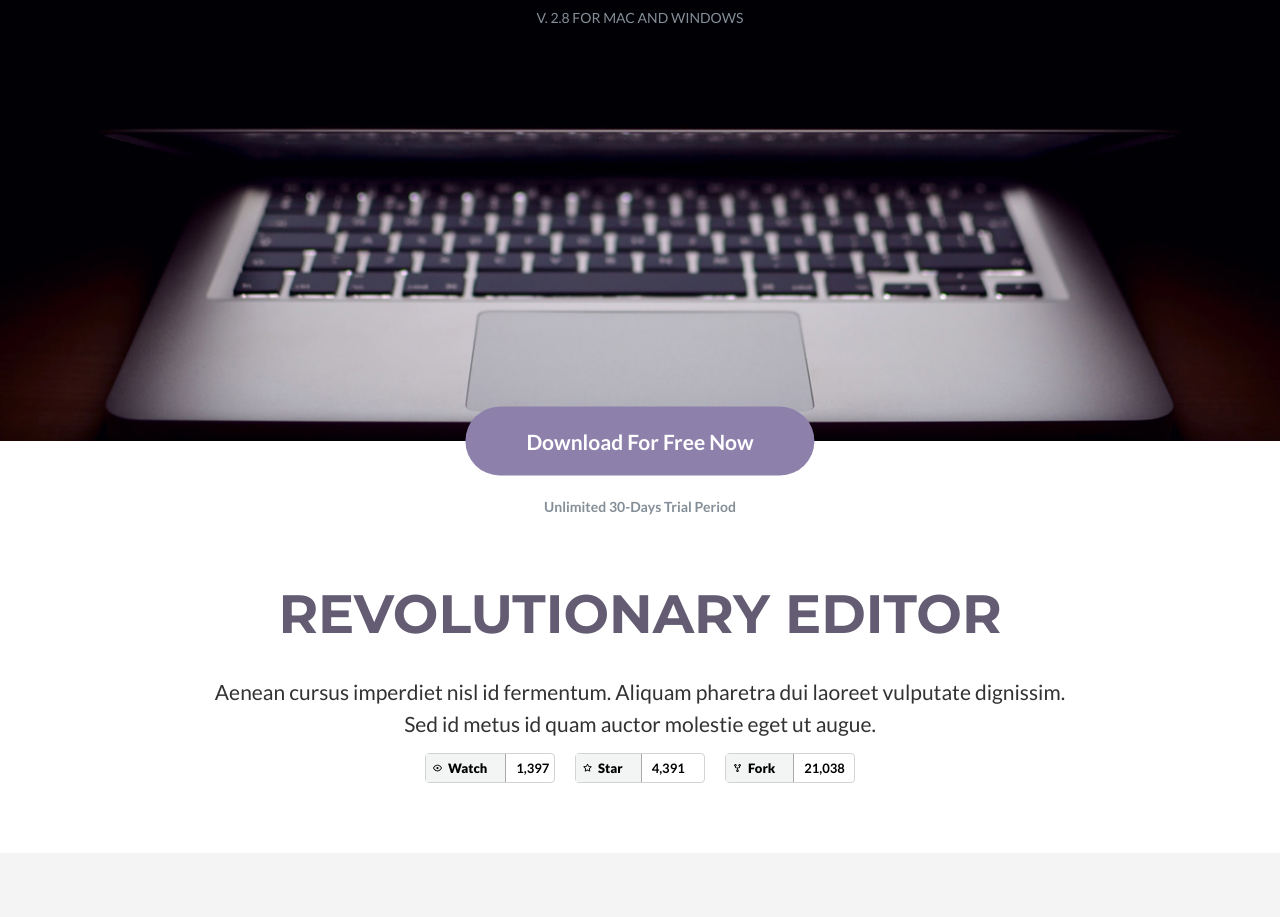
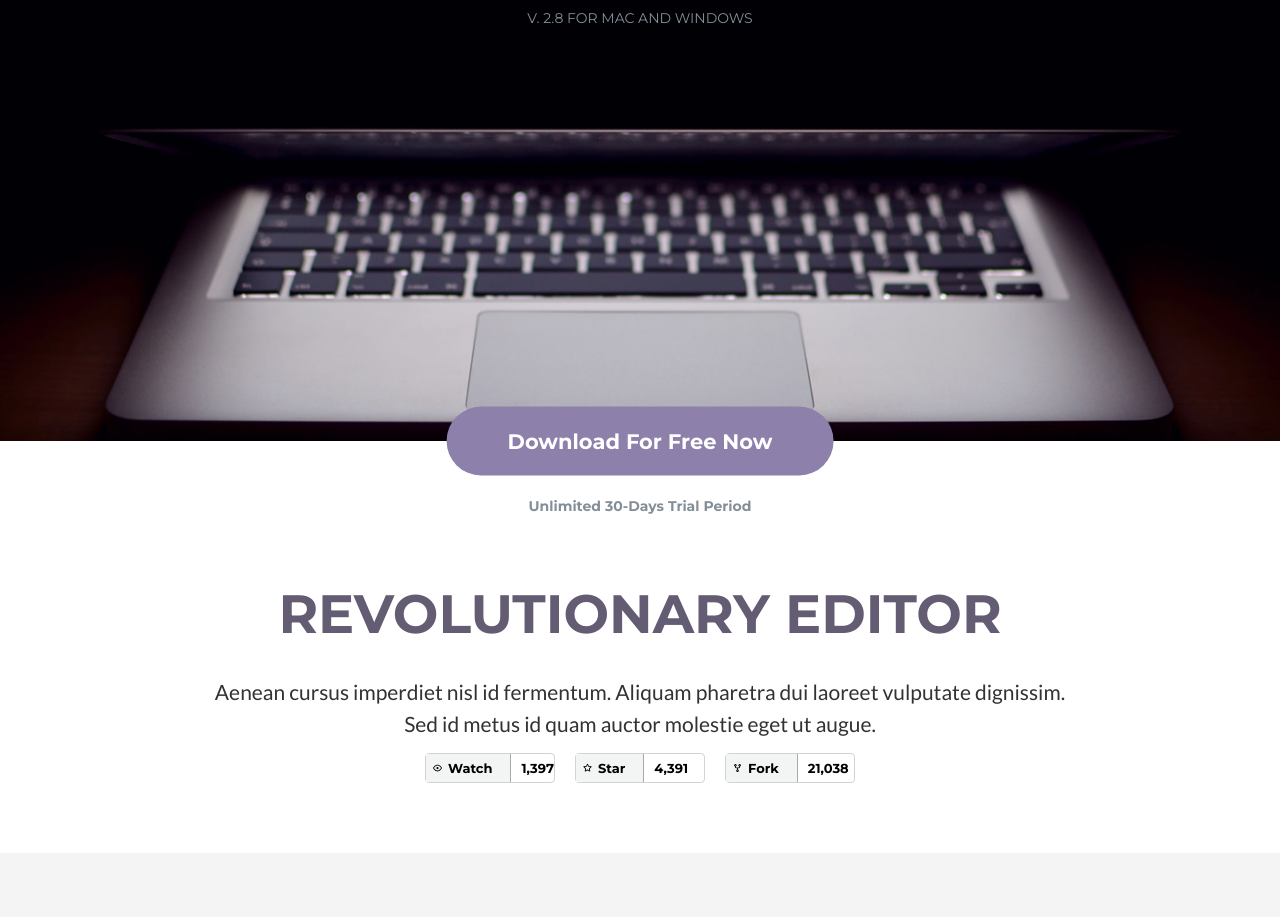
Before and after one commit to VikaBukach/Step-Project-Forkio, a website: page src/index.html in a window 1280 px wide. Shown: the part 218-1135 px from the top of the page. Drawn offline with nearby package versions, Linux system fonts and the light colour scheme; files that its build step writes are made by us from their sources; files whose address does not match are found by name.

Commit message:
fix fonts and buttons for section_editor.scss

```diff
--- a/src/structure/section_editor.html
+++ b/src/structure/section_editor.html
@@ -8,7 +8,7 @@
             quam auctor molestie eget ut augue.</p>
         <ul class="btn__container">
             <li class="btn__item btn__item-1">
-                <a href="#">
+                <a class="btn__item--link" href="#">
             <span class="btn__item--functional">
                 <svg aria-hidden="true" height="16" viewBox="0 0 16 16" version="1.1" width="16"
                      data-view-component="true" class="octicon octicon-eye">
@@ -21,7 +21,7 @@
                 </a>
             </li>
             <li class="btn__item btn__item-2">
-                <a href="#">
+                <a class="btn__item--link" href="#">
             <span class="btn__item--functional">
               <svg aria-hidden="true" height="16" viewBox="0 0 16 16" version="1.1" width="16"
                    data-view-component="true" class="octicon octicon-star d-inline-block mr-2">
@@ -34,7 +34,7 @@
                 </a>
             </li>
             <li class="btn__item btn__item-3">
-                <a href="#">
+                <a class="btn__item--link" href="#">
             <span class="btn__item--functional">
                  <svg aria-hidden="true" height="16" viewBox="0 0 16 16" version="1.1" width="16"
                       data-view-component="true" class="octicon octicon-repo-forked mr-2">
--- a/src/styles/block/hero.scss
+++ b/src/styles/block/hero.scss
@@ -14,6 +14,7 @@
     // .hero__title
 
     &__title {
+        font-weight: 700;
         font-size: 48px;
         line-height: 1;
         margin-bottom: 19px;
@@ -28,7 +29,6 @@
         color: $accent;
         max-width: 270px;
         margin: 0 auto 14px auto;
-        font-family: lato;
 
         @include md {
             max-width: unset;
--- a/src/styles/block/section_editor.scss
+++ b/src/styles/block/section_editor.scss
@@ -250,7 +250,7 @@
   gap: 20px;
 }
 
-li a {
+.btn__item--link{
   display: flex;
   text-decoration: none;
   color: black;
--- a/src/styles/global/_base.scss
+++ b/src/styles/global/_base.scss
@@ -6,7 +6,6 @@
 
 body {
     font-family: 'Montserrat', sans-serif;
-    font-family: Lato;
 }
 
 a {
```
